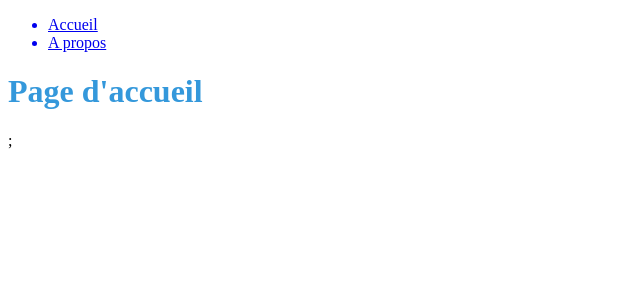
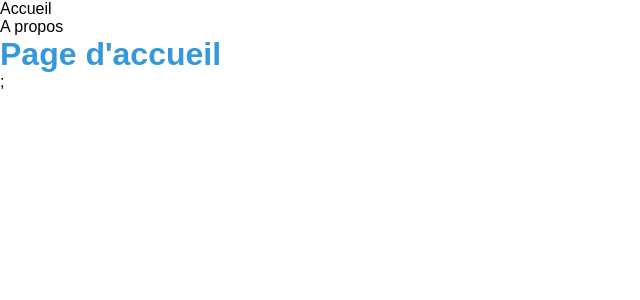
Before and after one commit to OkapiAndromede/Kasa, a React (Vite) app: page / in a window 1280 px wide. Shown: the top 300 px of the page, without its empty margins (0-640 px from the left). Built offline with nearby package versions, Linux system fonts and the light colour scheme.

Commit message:
Fin de la dynamique de routage et initialisation du scss principal

```diff
--- a/src/App.jsx
+++ b/src/App.jsx
@@ -1,17 +1,11 @@
-import { BrowserRouter, Routes, Route } from "react-router-dom";
 import "./App.scss";
-import Home from "./pages/home/Home";
-import About from "./pages/about/About";
-import NotFound from "./pages/notFound/NotFound";
+import "./styles/main.scss";
+import AppRouter from "./routes/AppRouter";
 function App() {
   return (
-    <BrowserRouter>
-      <Routes>
-        <Route path="/" element={<Home />}></Route>
-        <Route path="/about" element={<About />}></Route>
-        <Route path="*" element={<NotFound />}></Route>
-      </Routes>
-    </BrowserRouter>
+    <>
+      <AppRouter />
+    </>
   );
 }
 
--- /dev/null
+++ b/src/routes/AppRouter.jsx
@@ -0,0 +1,17 @@
+import { BrowserRouter, Routes, Route } from "react-router-dom";
+import Home from "../pages/home/Home";
+import About from "../pages/about/About";
+import NotFound from "../pages/notFound/NotFound";
+function AppRouter() {
+  return (
+    <BrowserRouter>
+      <Routes>
+        <Route path="/" element={<Home />}></Route>
+        <Route path="/about" element={<About />}></Route>
+        <Route path="*" element={<NotFound />}></Route>
+      </Routes>
+    </BrowserRouter>
+  );
+}
+
+export default AppRouter;
--- /dev/null
+++ b/src/styles/main.scss
@@ -0,0 +1,11 @@
+* {
+  font-family: "Montserrat", sans-serif;
+  margin: 0;
+  padding: 0;
+  box-sizing: border-box;
+  list-style: none;
+}
+a {
+  color: inherit;
+  text-decoration: none;
+}
```
